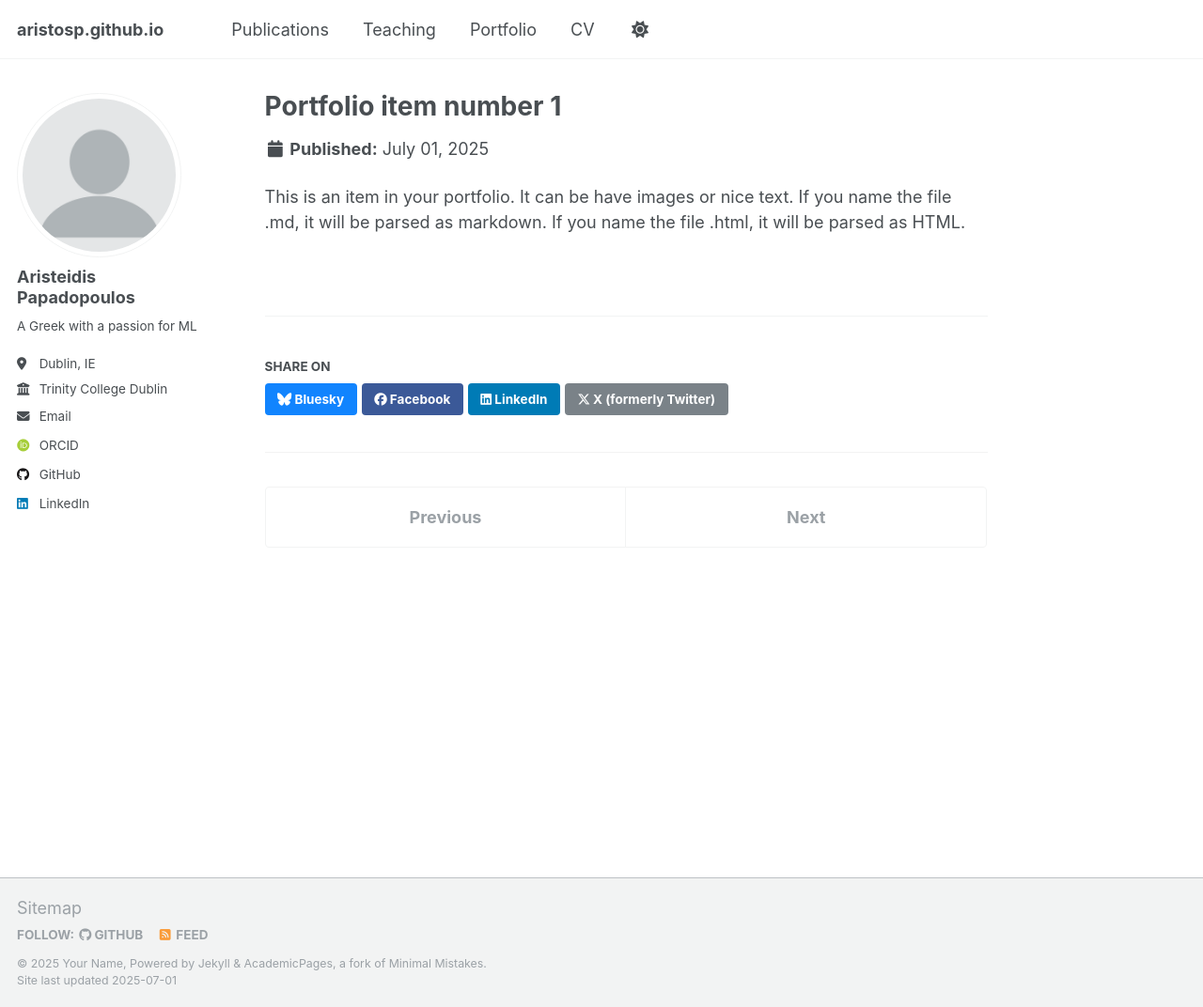
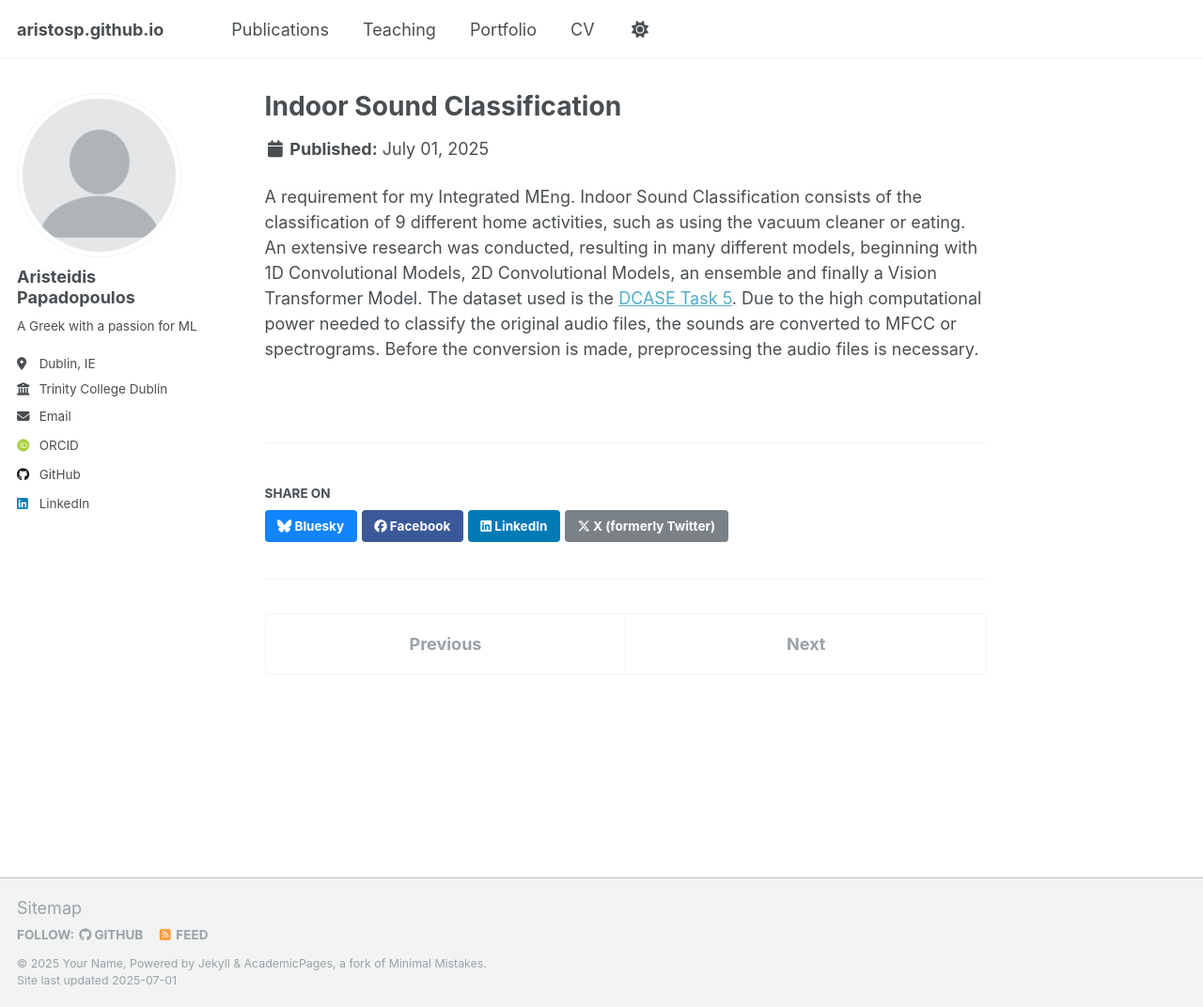
Before and after one commit to aristosp/aristosp.github.io, a Jekyll site: the page built from _portfolio/portfolio-1.md, in a window 1280 px wide and 1072 px high. Shown: the whole window at 94% size. Built offline with Jekyll 4.4.1, drawn with Linux system fonts in a browser that asks for light colours; some web fonts are replaced.

Commit message:
Update portfolio-1.md

```diff
--- a/_portfolio/portfolio-1.md
+++ b/_portfolio/portfolio-1.md
@@ -1,7 +1,7 @@
 ---
-title: "Portfolio item number 1"
-excerpt: "Short description of portfolio item number 1<br/><img src='/images/500x300.png'>"
+title: "Indoor Sound Classification"
+excerpt: "Thesis Project <br/><img src='/images/thesis_1.png'>"
 collection: portfolio
 ---
-
-This is an item in your portfolio. It can be have images or nice text. If you name the file .md, it will be parsed as markdown. If you name the file .html, it will be parsed as HTML.
+A requirement for my Integrated MEng. Indoor Sound Classification consists of the classification of 9 different home activities, such as using the vacuum cleaner or eating. An extensive research was conducted, resulting in many different models, beginning with 1D Convolutional Models, 2D Convolutional Models, an ensemble and finally a Vision Transformer Model. The dataset used is the [DCASE Task 5](https://dcase.community/challenge2018/task-monitoring-domestic-activities).
+Due to the high computational power needed to classify the original audio files, the sounds are converted to MFCC or spectrograms. Before the conversion is made, preprocessing the audio files is necessary.
```
